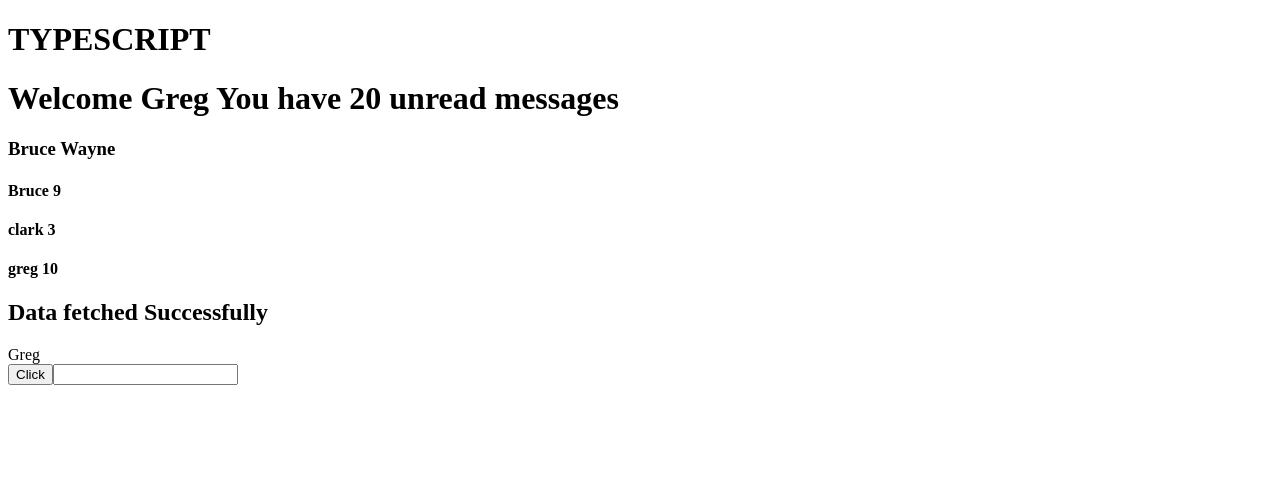
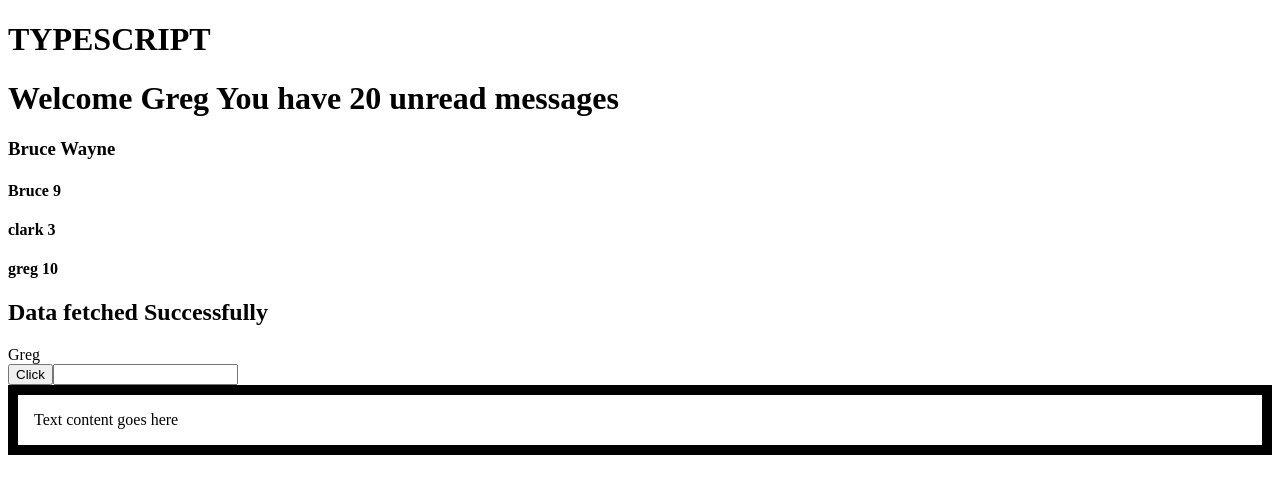
Before and after one commit to Godswilldev/ReactTypeScriptdemo, a React (Create React App) app: page / in a window 1280 px wide. Shown: the top 494 px of the page. Built offline with nearby package versions, Linux system fonts and the light colour scheme.

Commit message:
style props

```diff
--- a/src/App.tsx
+++ b/src/App.tsx
@@ -1,4 +1,5 @@
 import Button from "./Components/Button";
+import Container from "./Components/Container";
 import Greet from "./Components/Greet";
 import Heading from "./Components/Heading";
 import Input from "./Components/Input";
@@ -39,6 +40,12 @@ const App = () => {
         }
       />
       <Input />
+      <Container
+        style={{
+          border: "10px solid black",
+          padding: "1rem",
+        }}
+      />
     </div>
   );
 };
--- /dev/null
+++ b/src/Components/Container.tsx
@@ -0,0 +1,8 @@
+interface ContainerProps {
+  style: React.CSSProperties;
+}
+const Container = ({ style }: ContainerProps) => {
+  return <div style={style}>Text content goes here</div>;
+};
+
+export default Container;
```
